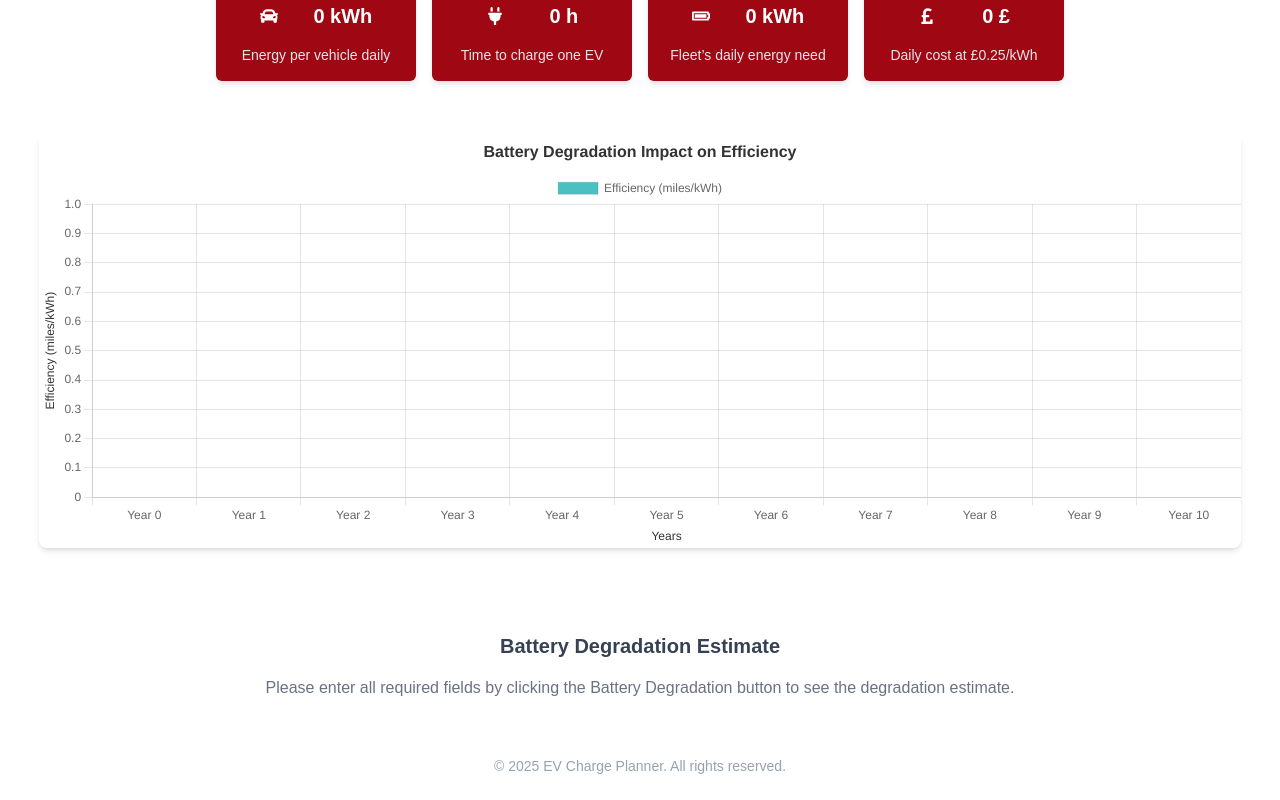
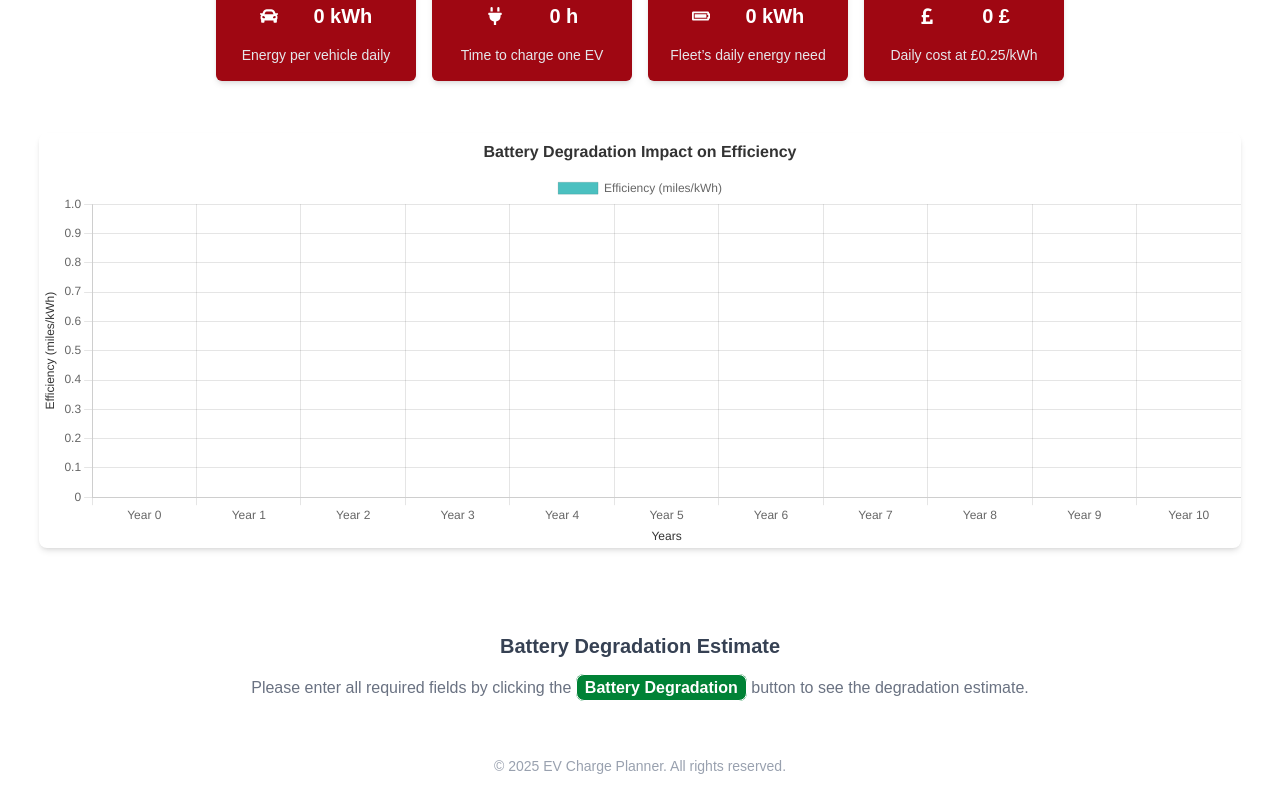
Before and after one commit to xFinVi/EvChargePlanner, a Next.js app: page / in a window 1280 px wide. Shown: the part 512-1312 px from the top of the page. Built offline with nearby package versions, Linux system fonts and the light colour scheme.

Commit message:
button added to transition users  to degradation form

```diff
--- a/src/app/components/BatteryTable/BatteryTable.tsx
+++ b/src/app/components/BatteryTable/BatteryTable.tsx
@@ -5,6 +5,7 @@ import { useMemo } from "react";
 import { toDecimalMark } from "@/app/utils/utils";
 import { NumericFormData } from "@/app/Types/formData";
 import BatteryMaintenanceTips from "@/app/EVTips/EVTips";
+import Link from "next/link";
 
 interface BatteryDegradationTableProps {
   formData: NumericFormData;
@@ -92,9 +93,15 @@ export default function BatteryDegradationTable({
       <div className="mt-8">
         <h2 className="text-xl font-bold text-center text-gray-700">
           Battery Degradation Estimate
-        </h2>
+        </h2>{" "}
         <p className="mt-4 text-center text-gray-500">
-          Please enter all required fields by clicking the Battery Degradation
+          Please enter all required fields by clicking the{" "}
+          <Link
+            className="px-2 py-1 font-bold text-white bg-green-700 rounded-lg text-md border-1"
+            href="#battery-degradation-btn"
+          >
+            Battery Degradation
+          </Link>{" "}
           button to see the degradation estimate.
         </p>
       </div>
--- a/src/app/components/Navbar/Navbar.tsx
+++ b/src/app/components/Navbar/Navbar.tsx
@@ -57,7 +57,10 @@ const Navbar: React.FC<NavbarProps> = ({ onFormChange, onReset }) => {
   };
 
   return (
-    <div className="flex flex-col items-center justify-center p-4">
+    <div
+      className="flex flex-col items-center justify-center p-4"
+      id="battery-degradation-btn"
+    >
       <div className="grid grid-cols-3 gap-4 sm:grid-cols-4 md:grid-cols-5 max-w-[1150px]">
         <Input
           label="Number of EVs"
--- a/src/app/globals.css
+++ b/src/app/globals.css
@@ -40,6 +40,12 @@
   font-size: 0.55rem;
 }
 
+@layer base {
+  html {
+    scroll-behavior: smooth;
+  }
+}
+
 body {
   background: var(--background);
   color: var(--foreground);
```
